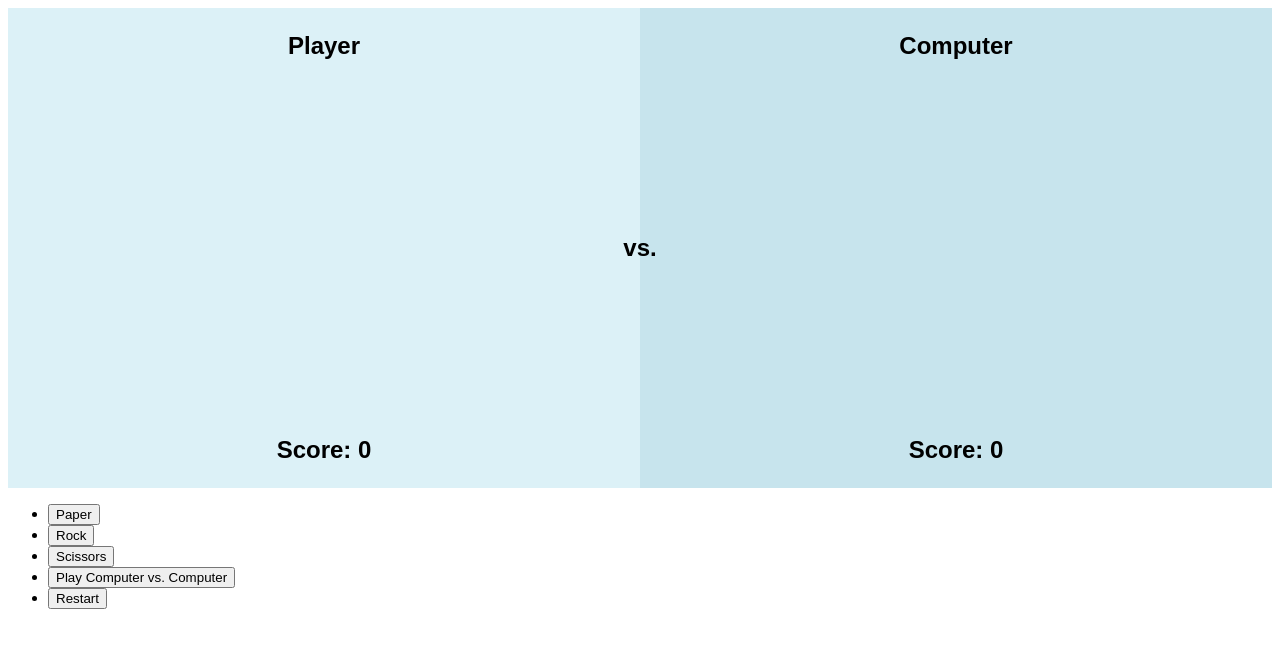
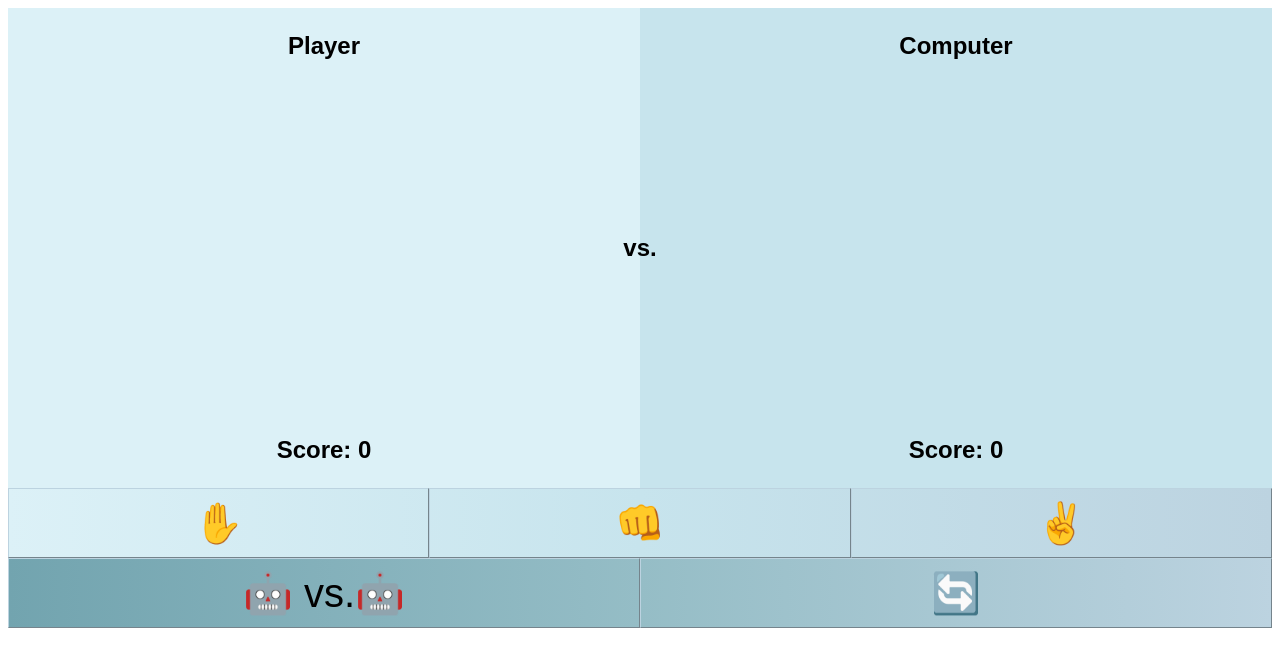
Before and after one commit to julianusti/rps, a website built with webpack: page index.html in a window 1280 px wide. Built offline with nearby package versions, Linux system fonts and the light colour scheme.

Commit message:
add styling for controls

```diff
--- a/index.html
+++ b/index.html
@@ -42,34 +42,32 @@
         </div>
       </div>
     </section>
-    <section class="game-footer">
-      <ul class="game-controls">
-        <li>
+    <section class="game-controls">
+      <div class="shapes">
         <button role="button" data-action="PAPER_SHAPE">
-            Paper
+          ✋
         </button>
-        </li>
-        <li>
         <button role="button" data-action="ROCK_SHAPE">
-            Rock
+          👊
         </button>
-        </li>
-        <li>
         <button role="button" data-action="SCISSORS_SHAPE">
-            Scissors
+          ✌
         </button>
-        </li>
-        <li>
+        <!-- <button role="button" data-action="SPOCK_SHAPE">
+          🖖
+        </button>
+        <button role="button" data-action="SPOCK_LIZARD">
+          🐸
+        </button> -->
+      </div>
+      <div class="options">
         <button role="button" data-action="COMPUTER_VS_COMPUTER">
-            Play Computer vs. Computer
+          🤖 vs.🤖
         </button>
-        </li>
-        <li>
         <button role="button" data-action="RESTART_GAME">
-            Restart
+          🔄
         </button>
-        </li>
-      </ul>
+      </div>
     </section>
   </div>
 </body>
--- a/src/components/gameControls.js
+++ b/src/components/gameControls.js
@@ -48,7 +48,7 @@ export default class GameControls {
    * Adds event listener to `window` object.
    */
   addEvents() {
-    Array.from($$('.game-footer button')).forEach(e => {
+    Array.from($$('.game-controls button')).forEach(e => {
       e.addEventListener('click', this.onClick.bind(this))
     })
 
--- a/src/components/playersMoveObserver/$moves.js
+++ b/src/components/playersMoveObserver/$moves.js
@@ -13,7 +13,15 @@ export default class Moves {
   }
 
   updateMoves(playerOneMove = '', playerTwoMove = '') {
-    this.$playerOneMoveLabel.innerText = playerOneMove
-    this.$playerTwoMoveLabel.innerText = playerTwoMove
+    const emoji = {
+      paper: `✋`,
+      rock: `👊`,
+      scissors: `✌`,
+      spock: `🖖`,
+      lizard: `🐸`
+    }
+
+    this.$playerOneMoveLabel.innerText = emoji[playerOneMove] || ''
+    this.$playerTwoMoveLabel.innerText = emoji[playerTwoMove] || ''
   }
 }
--- a/src/styles/main.scss
+++ b/src/styles/main.scss
@@ -4,6 +4,10 @@ body {
 
 $azure-white: #dcf1f7;
 $columbia-blue: #c7e4ed;
+$pale-aqua: #bcd3e0;
+
+$dark-sky-blue: #95bdc6;
+$air-superiority-blue: #72a4af;
 
 .game-board-container {
   height: 480px;
@@ -25,7 +29,7 @@ $columbia-blue: #c7e4ed;
     }
 
     .shape {
-      font-size: 24px;
+      font-size: 50px;
       text-transform: uppercase;
       padding: 1em;
     }
@@ -59,3 +63,56 @@ $columbia-blue: #c7e4ed;
     font-size: 2em;
   }
 }
+
+.game-controls {
+  display: flex;
+  flex-direction: column;
+  justify-content: space-around;
+  background: transparent;
+  width: 100%;
+
+  .shapes {
+    display: flex;
+    justify-content: space-around;
+    background: linear-gradient(
+      to right,
+      $azure-white,
+      $columbia-blue,
+      $pale-aqua
+    );
+  }
+
+  .options {
+    display: flex;
+    justify-content: space-around;
+    background: linear-gradient(
+      to left,
+      $pale-aqua,
+      $dark-sky-blue,
+      $air-superiority-blue
+    );
+  }
+}
+
+button,
+.button {
+  border-width: 1px;
+  border-color: $pale-aqua;
+  width: 100%;
+  height: 70px;
+  background: transparent;
+  font-size: 40px;
+  cursor: pointer;
+
+  &:before {
+    content: '';
+    width: 100%;
+    height: 100%;
+    top: 0;
+    left: 0;
+  }
+
+  &:active {
+    background: #ffffff;
+  }
+}
```
Lines whose indentation alone changed are shown as unchanged.
